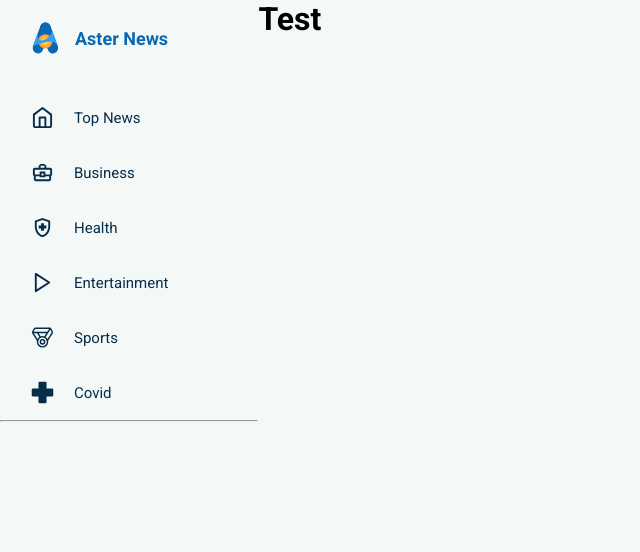
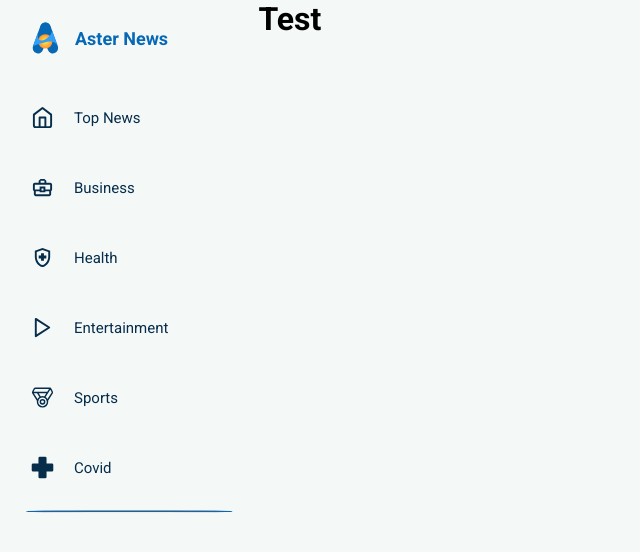
Before and after one commit to posop1/web-news, a Next.js app: page / in a window 1280 px wide. Shown: the top 552 px of the page, without its empty margins (0-640 px from the left). Built offline with nearby package versions, Linux system fonts and the light colour scheme.

Commit message:
fix sidebar styles

```diff
--- a/components/SideBar/SideBar.module.scss
+++ b/components/SideBar/SideBar.module.scss
@@ -1,11 +1,15 @@
 .sidebar {
   padding: 21px 0px;
+  display: flex;
+  flex-direction: column;
+  align-items: center;
 }
 
 .logo__container {
   display: flex;
   align-items: center;
   padding-left: 31px;
+  align-self: flex-start;
 }
 .title {
   font-weight: 700;
@@ -32,6 +36,14 @@
     font-size: 15px;
     line-height: 18px;
     color: #072d4b;
+    margin-bottom: 15px;
+    transition: 0.1s ease-in-out;
+
+    &:hover {
+      background: rgba(47, 159, 248, 0.1);
+      border-radius: 0px 37px 37px 0px;
+      color: #2f9ff8;
+    }
   }
 }
 .active {
@@ -62,3 +74,9 @@
   padding-left: 31px;
   padding-right: 90px;
 }
+.hr {
+  height: 2.5px;
+  border-radius: 50%;
+  width: 80%;
+  background: #0768b5;
+}
```
